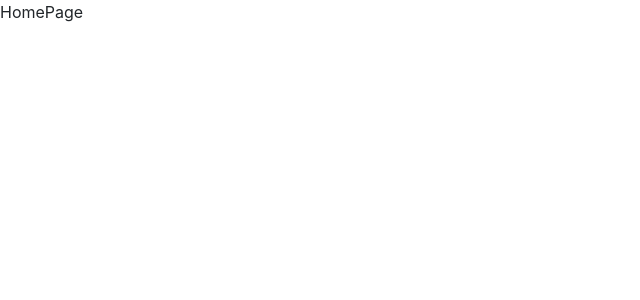
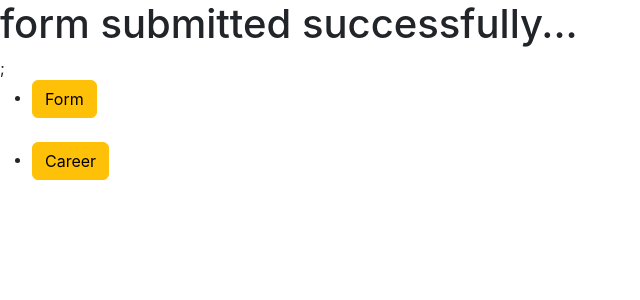
Before and after one commit to SumitK69/main-app, a React (Create React App) app: page /formsubmitted in a window 1280 px wide. Shown: the top 300 px of the page, without its empty margins (0-640 px from the left). Built offline with nearby package versions, Linux system fonts and the light colour scheme.

Commit message:
after form submission page

```diff
--- a/src/App.js
+++ b/src/App.js
@@ -5,6 +5,7 @@ import Home from "./Home";
 import HomePage from "./HomePage";
 import CareerPage from "./CareerPage";
 import MyForm from "./myform";
+import FormSubmit from "./FormSubmit";
 
 function App() {
   return (
@@ -14,6 +15,7 @@ function App() {
         <Route path="*" element={<HomePage />} />
         <Route path="/form" element={<MyForm />} />
         <Route path="/career" element={<CareerPage />} />
+        <Route path="/formsubmitted" element={<FormSubmit />} />
       </Routes>
       {/* <MyForm /> */}
     </Router>
--- /dev/null
+++ b/src/FormSubmit.js
@@ -0,0 +1,26 @@
+import React from "react";
+import { Link } from "react-router-dom";
+import Button from "react-bootstrap/Button";
+
+function FormSubmit() {
+  return (
+    <div>
+      <h1>form submitted successfully...</h1>;
+      <ul>
+        <li>
+          <Link to="/form">
+            <Button variant="warning">Form</Button>
+          </Link>
+        </li>
+        <br />
+        <li>
+          <Link to="/career">
+            <Button variant="warning">Career</Button>
+          </Link>
+        </li>
+      </ul>
+    </div>
+  );
+}
+
+export default FormSubmit;
--- a/src/myform.js
+++ b/src/myform.js
@@ -44,7 +44,7 @@ const MyForm = () => {
       .catch(function (error) {
         console.error(error);
       });
-    navigate("/");
+    navigate("/formsubmitted");
   };
   // ! Axios method
 
```
